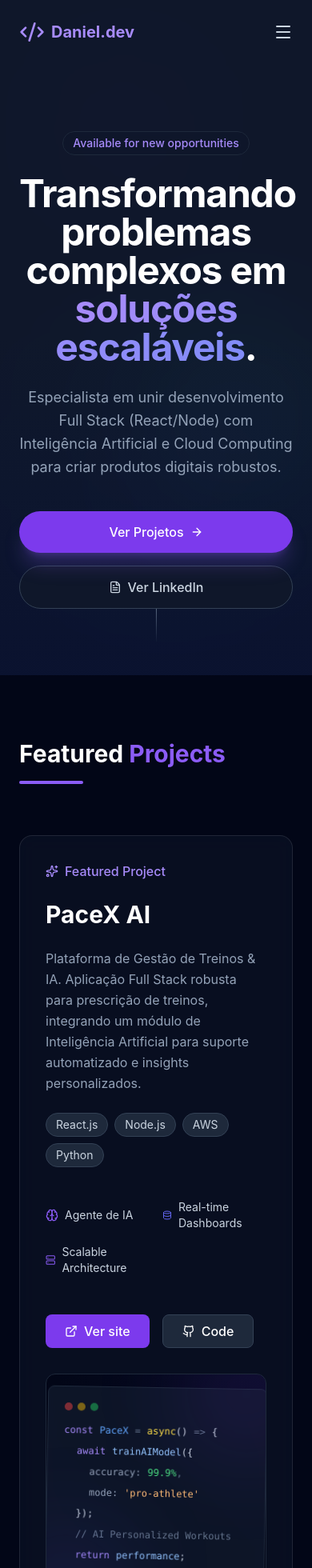
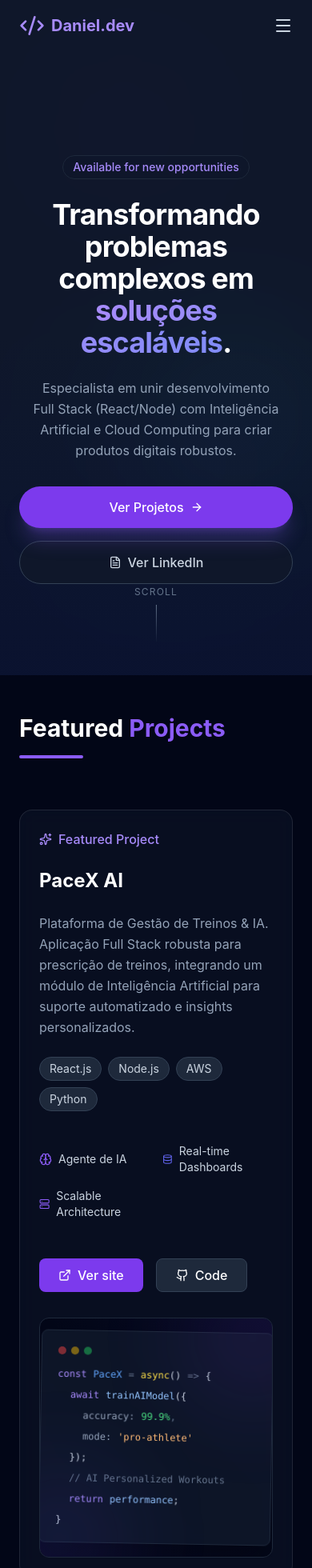
Before and after one commit to Cawlino/portfolio-2025, a React (Vite) app: page / in a window 390 px wide. Shown: the top 1960 px of the page at 80% size. Built offline with nearby package versions, Linux system fonts and the light colour scheme.

Commit message:
feat: responsividade mobile

```diff
--- a/src/components/Experience.tsx
+++ b/src/components/Experience.tsx
@@ -33,7 +33,7 @@ const Experience = () => {
     ];
 
     return (
-        <section id="experience" className="py-20 relative">
+        <section id="experience" className="py-12 md:py-20 relative">
             <div className="container mx-auto px-6">
                 <motion.div
                     initial={{ opacity: 0, y: 20 }}
@@ -67,7 +67,7 @@ const Experience = () => {
                                     className="relative pl-8 group"
                                 >
                                     {/* Timeline dot */}
-                                    <div className="absolute -left-[21px] top-1 w-3 h-3 rounded-full bg-slate-800 border-2 border-violet-500 group-hover:bg-violet-500 transition-colors" />
+                                    <div className="absolute -left-[21px] top-1.5 w-3 h-3 rounded-full bg-slate-800 border-2 border-violet-500 group-hover:bg-violet-500 transition-colors" />
 
                                     <span className="text-sm font-medium text-violet-400 mb-1 block flex items-center gap-1">
                                         <Calendar className="w-3 h-3" />
--- a/src/components/Hero.tsx
+++ b/src/components/Hero.tsx
@@ -19,7 +19,7 @@ const Hero = () => {
                         Available for new opportunities
                     </span>
 
-                    <h1 className="text-5xl md:text-7xl font-bold tracking-tight text-white mb-6">
+                    <h1 className="text-4xl sm:text-5xl md:text-7xl font-bold tracking-tight text-white mb-6">
                         Transformando problemas complexos em{" "}
                         <span className="text-transparent bg-clip-text bg-gradient-to-r from-violet-400 to-indigo-400">
                             soluções escaláveis
@@ -27,7 +27,7 @@ const Hero = () => {
                         .
                     </h1>
 
-                    <p className="text-lg md:text-xl text-slate-400 max-w-2xl mx-auto mb-10 leading-relaxed">
+                    <p className="text-base md:text-xl text-slate-400 max-w-2xl mx-auto mb-8 md:mb-10 leading-relaxed px-4">
                         Especialista em unir desenvolvimento Full Stack (React/Node) com Inteligência Artificial e Cloud Computing para criar produtos digitais robustos.
                     </p>
 
--- a/src/components/Navbar.tsx
+++ b/src/components/Navbar.tsx
@@ -24,8 +24,8 @@ const Navbar = () => {
     return (
         <nav
             className={`fixed top-0 w-full z-50 transition-all duration-300 ${scrolled
-                ? 'bg-slate-950/80 backdrop-blur-md border-b border-white/5 py-4'
-                : 'bg-transparent py-6'
+                ? 'bg-slate-950/80 backdrop-blur-md border-b border-white/5 py-3 md:py-4'
+                : 'bg-transparent py-4 md:py-6'
                 }`}
         >
             <div className="container mx-auto px-6 flex justify-between items-center">
--- a/src/components/Projects.tsx
+++ b/src/components/Projects.tsx
@@ -11,7 +11,7 @@ import { ExternalLink, Github, Sparkles, Server, Database, Brain } from 'lucide-
 const Projects = () => {
     // No state needed for static visual
     return (
-        <section id="projects" className="py-20 relative">
+        <section id="projects" className="py-12 md:py-20 relative">
             <div className="container mx-auto px-6">
                 <motion.div
                     initial={{ opacity: 0, y: 20 }}
@@ -36,14 +36,14 @@ const Projects = () => {
                 >
                     <div className="absolute inset-0 bg-gradient-to-br from-violet-600/10 to-transparent opacity-0 group-hover:opacity-100 transition-opacity" />
 
-                    <div className="grid md:grid-cols-2 gap-8 p-8 md:p-12 items-center">
+                    <div className="grid md:grid-cols-2 gap-8 p-6 md:p-12 items-center">
                         <div className="space-y-6">
                             <div className="flex items-center gap-2 text-violet-400 font-medium">
                                 <Sparkles className="w-4 h-4" />
                                 <span>Featured Project</span>
                             </div>
 
-                            <h3 className="text-3xl font-bold text-white">PaceX AI</h3>
+                            <h3 className="text-2xl md:text-3xl font-bold text-white">PaceX AI</h3>
 
                             <p className="text-slate-400 leading-relaxed">
                                 Plataforma de Gestão de Treinos & IA. Aplicação Full Stack robusta para prescrição de treinos, integrando um módulo de Inteligência Artificial para suporte automatizado e insights personalizados.
--- a/src/components/Skills.tsx
+++ b/src/components/Skills.tsx
@@ -45,7 +45,7 @@ const Skills = () => {
     };
 
     return (
-        <section id="skills" className="py-20 relative overflow-hidden">
+        <section id="skills" className="py-12 md:py-20 relative overflow-hidden">
             <div className="container mx-auto px-6 relative z-10">
                 <motion.div
                     initial={{ opacity: 0, y: 20 }}
```
